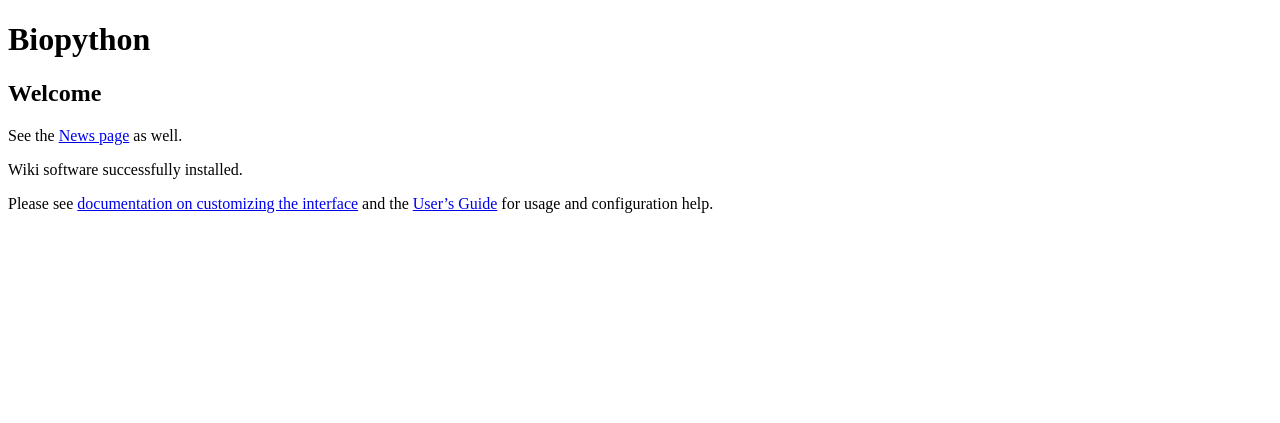
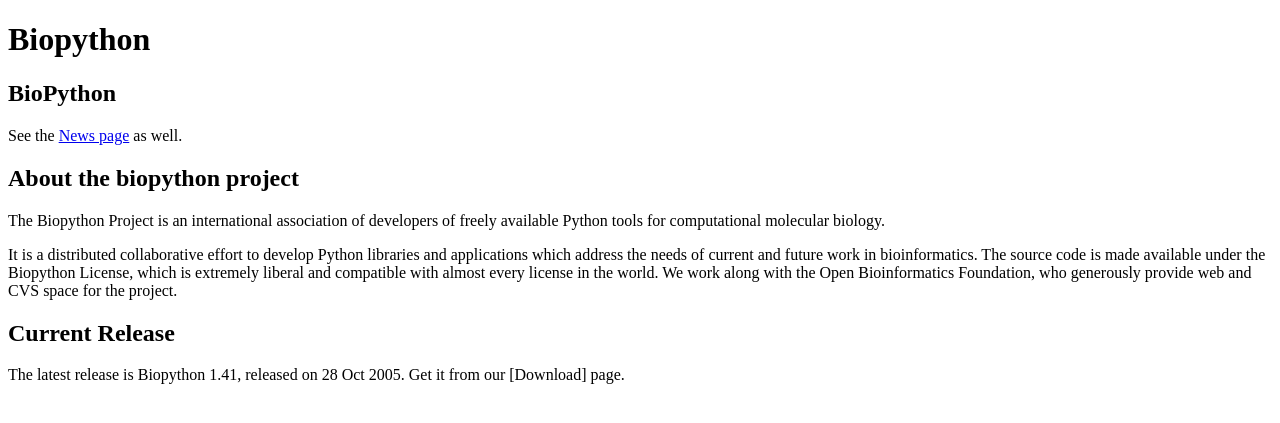
Before and after one commit to biopython/biopython.github.io, a Jekyll site: the page built from wiki/Biopython.md, in a window 1280 px wide. Shown: the top 423 px of the page. Built offline with Jekyll 4.4.1, drawn with Linux system fonts in a browser that asks for light colours.

Commit message:
Change to wiki page

```diff
--- a/wiki/Biopython.md
+++ b/wiki/Biopython.md
@@ -4,14 +4,26 @@ permalink: wiki/Biopython
 layout: wiki
 ---
 
-Welcome
--------
+BioPython
+---------
 
 See the [News page](http://biopython.open-bio.org/news) as well.
 
-Wiki software successfully installed.
+About the biopython project
+---------------------------
 
-Please see [documentation on customizing the
-interface](http://meta.wikipedia.org/wiki/MediaWiki_i18n) and the
-[User's Guide](http://meta.wikipedia.org/wiki/MediaWiki_User%27s_Guide)
-for usage and configuration help.
+The Biopython Project is an international association of developers of
+freely available Python tools for computational molecular biology.
+
+It is a distributed collaborative effort to develop Python libraries and
+applications which address the needs of current and future work in
+bioinformatics. The source code is made available under the Biopython
+License, which is extremely liberal and compatible with almost every
+license in the world. We work along with the Open Bioinformatics
+Foundation, who generously provide web and CVS space for the project.
+
+Current Release
+---------------
+
+The latest release is Biopython 1.41, released on 28 Oct 2005. Get it
+from our \[Download\] page.
```
Also changed, not shown: 1 other file.
